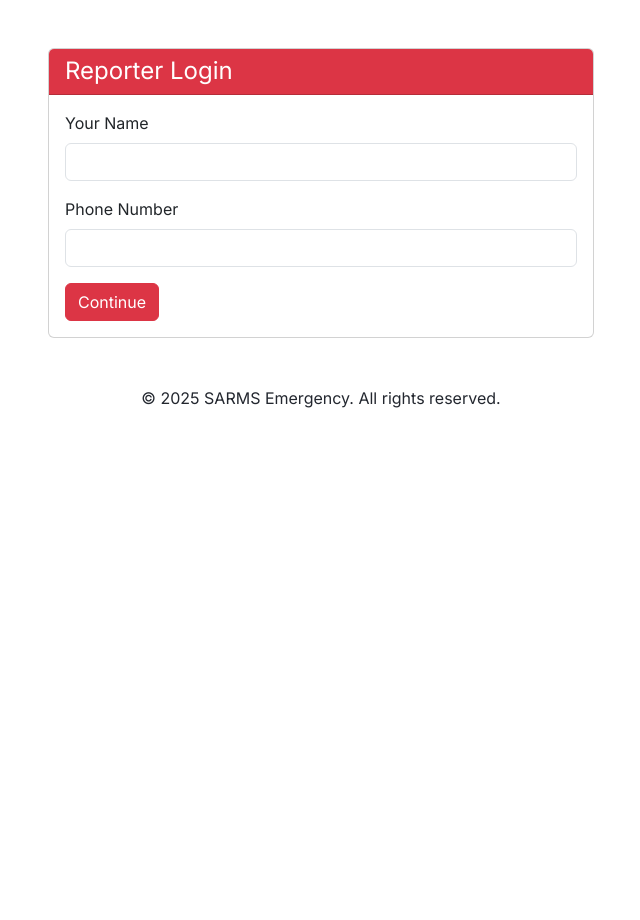
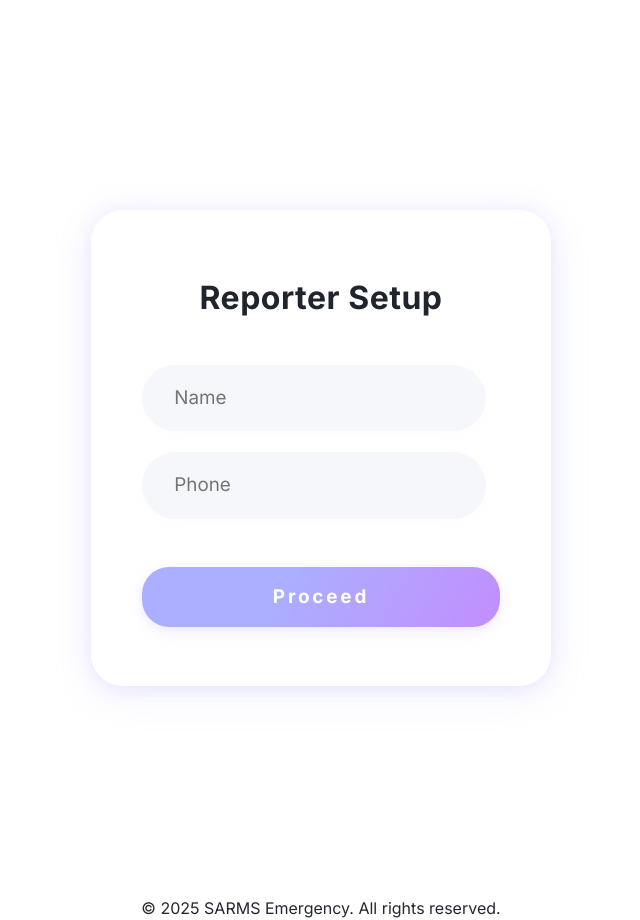
Before and after one commit to HACKWAVE2025/B58, a Django app: page /reporter/login/ in a window 1280 px wide. Shown: the part 56-976 px from the top of the page, without its empty margins (319-959 px from the left). Before the commit the page ends 464 px from the top, so only its background shows below. Run offline with Django 4.2, Linux system fonts and the light colour scheme.

Commit message:
Enhance login page design and structure
Updated the login page layout and styling for improved user experience.

```diff
--- a/core/templates/core/reporter/login.html
+++ b/core/templates/core/reporter/login.html
@@ -1,27 +1,107 @@
 {% extends 'core/base.html' %}
 
+{% block extra_css %}
+<style>
+body {
+    background: linear-gradient(120deg, #fff 55%, #95a7f6 100%) no-repeat;
+    min-height: 100vh;
+}
+.login-wrapper {
+    min-height: 100vh;
+    display: flex;
+    align-items: center;
+    justify-content: center;
+    background: none !important;
+}
+.glass-login-card {
+    background: rgba(255,255,255,0.98);
+    border-radius: 2rem;
+    box-shadow: 0 6px 38px #acb3fd38, 0 2px 18px #bdaaff30;
+    padding: 4rem 3.2rem 3rem 3.2rem;
+    min-width: 400px;
+    max-width: 460px;
+    margin: 3rem auto;
+    transition: box-shadow .16s, transform .13s;
+    display: flex;
+    flex-direction: column;
+    align-items: center;
+}
+.glass-login-card:hover, .glass-login-card:focus-within {
+    box-shadow: 0 8px 40px #6671ea44, 0 2px 32px #bdaafd22;
+    transform: translateY(-4px) scale(1.02);
+}
+.login-label {
+    font-size: 2rem;
+    font-weight: 800;
+    color: #20252d;
+    margin-bottom: 2.7rem;
+    letter-spacing: .5px;
+    text-align: center;
+}
+.login-input {
+    border: none;
+    border-radius: 2.3rem;
+    background: #f5f7fa;
+    margin-bottom: 1.3rem;
+    font-size: 1.18rem;
+    padding: 1.2rem 2rem;
+    box-shadow: 0 2px 16px #e2e1fa13;
+    transition: box-shadow .14s;
+    outline: none;
+}
+.login-input:focus {
+    box-shadow: 0 0 0 3px #6e80ff30;
+    background: #f5f9ff;
+}
+.login-btn {
+    background: linear-gradient(120deg,#acaeff 40%,#c983fd 120%);
+    color: #fff;
+    font-weight: 700;
+    border: none;
+    border-radius: 1.7rem;
+    padding: 1rem 0;
+    width: 100%;
+    font-size: 1.18rem;
+    margin: 1.7rem 0 .7rem 0;
+    box-shadow: 0 4px 16px #c2b6fd33, 0 2px 7px #bdaafd22;
+    letter-spacing: .15em;
+    outline: none;
+    transition: background .18s, transform .15s;
+}
+.login-btn:hover, .login-btn:focus {
+    background: linear-gradient(100deg,#9875fa 30%,#a49cf8 120%);
+    color: #fff;
+    transform: scale(1.04);
+    box-shadow: 0 8px 36px #beadfd55;
+}
+.login-links {
+    text-align: center;
+    margin-top: 1.2rem;
+}
+.login-links a {
+    color: #7a77b9;
+    font-size: 1.18rem;
+    text-decoration: none;
+    transition: color .14s;
+}
+.login-links a:hover { color: #584adf; text-decoration: underline;}
+@media (max-width: 600px) {
+    .glass-login-card {padding: 1.2rem; min-width:90%;}
+    .login-wrapper {padding: 1rem;}
+}
+</style>
+{% endblock %}
+
 {% block content %}
-<div class="row justify-content-center">
-    <div class="col-md-6">
-        <div class="card">
-            <div class="card-header bg-danger text-white">
-                <h4 class="mb-0">Reporter Login</h4>
-            </div>
-            <div class="card-body">
-                <form method="post">
-                    {% csrf_token %}
-                    <div class="mb-3">
-                        <label for="name" class="form-label">Your Name</label>
-                        <input type="text" class="form-control" id="name" name="name" required>
-                    </div>
-                    <div class="mb-3">
-                        <label for="phone" class="form-label">Phone Number</label>
-                        <input type="tel" class="form-control" id="phone" name="phone" required>
-                    </div>
-                    <button type="submit" class="btn btn-danger">Continue</button>
-                </form>
-            </div>
-        </div>
-    </div>
+<div class="login-wrapper">
+  <div class="glass-login-card">
+    <form method="post" autocomplete="off" style="width:100%;max-width:370px;">
+      {% csrf_token %}
+      <div class="login-label">Reporter Setup</div>
+      <input type="text" name="name" id="name" class="login-input" placeholder="Name" required>
+      <input type="text" name="phone" id="phone" class="login-input" placeholder="Phone" required>
+      <button type="submit" class="login-btn">Proceed</button>
+    </form>
+  </div>
 </div>
 {% endblock %}
```
